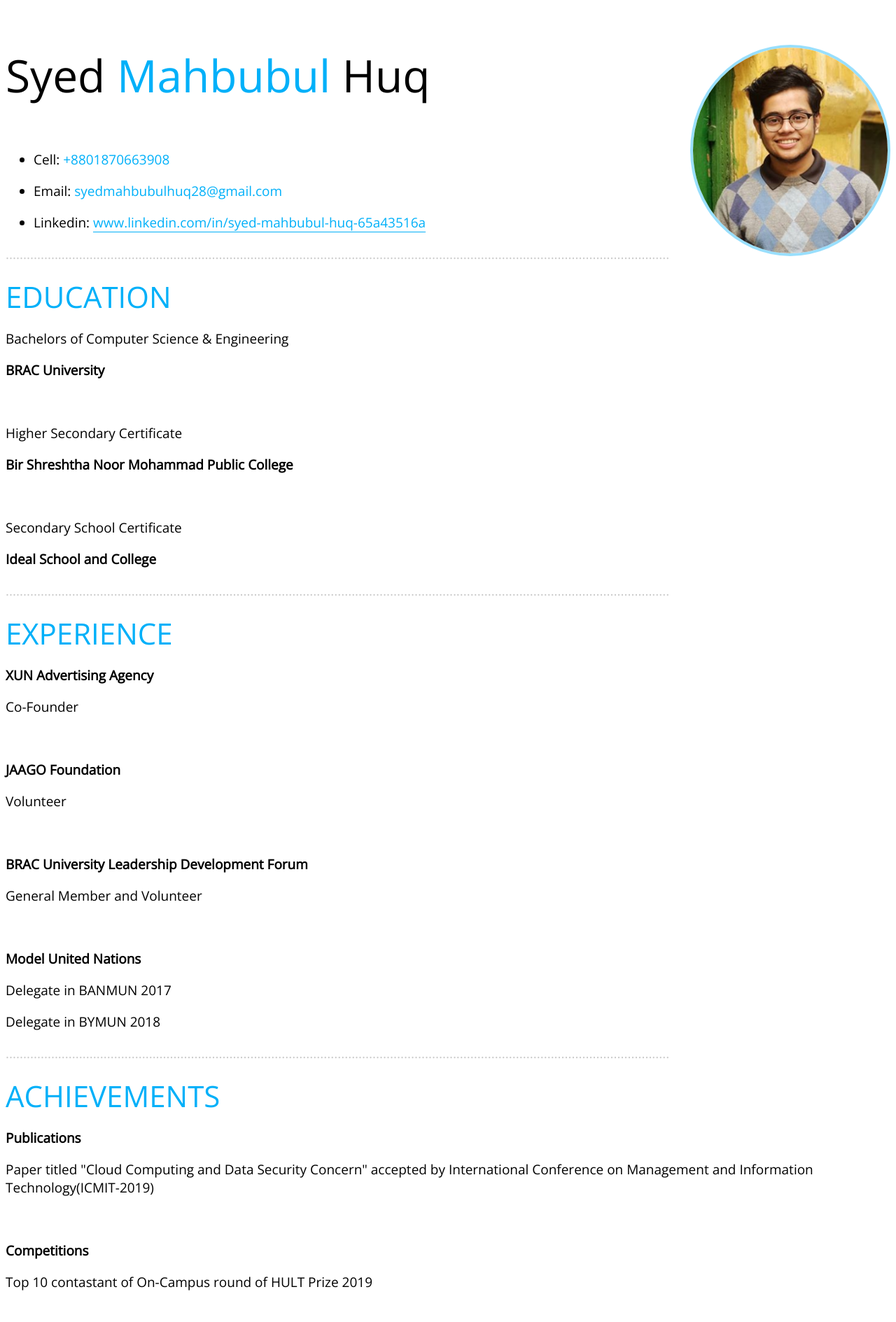
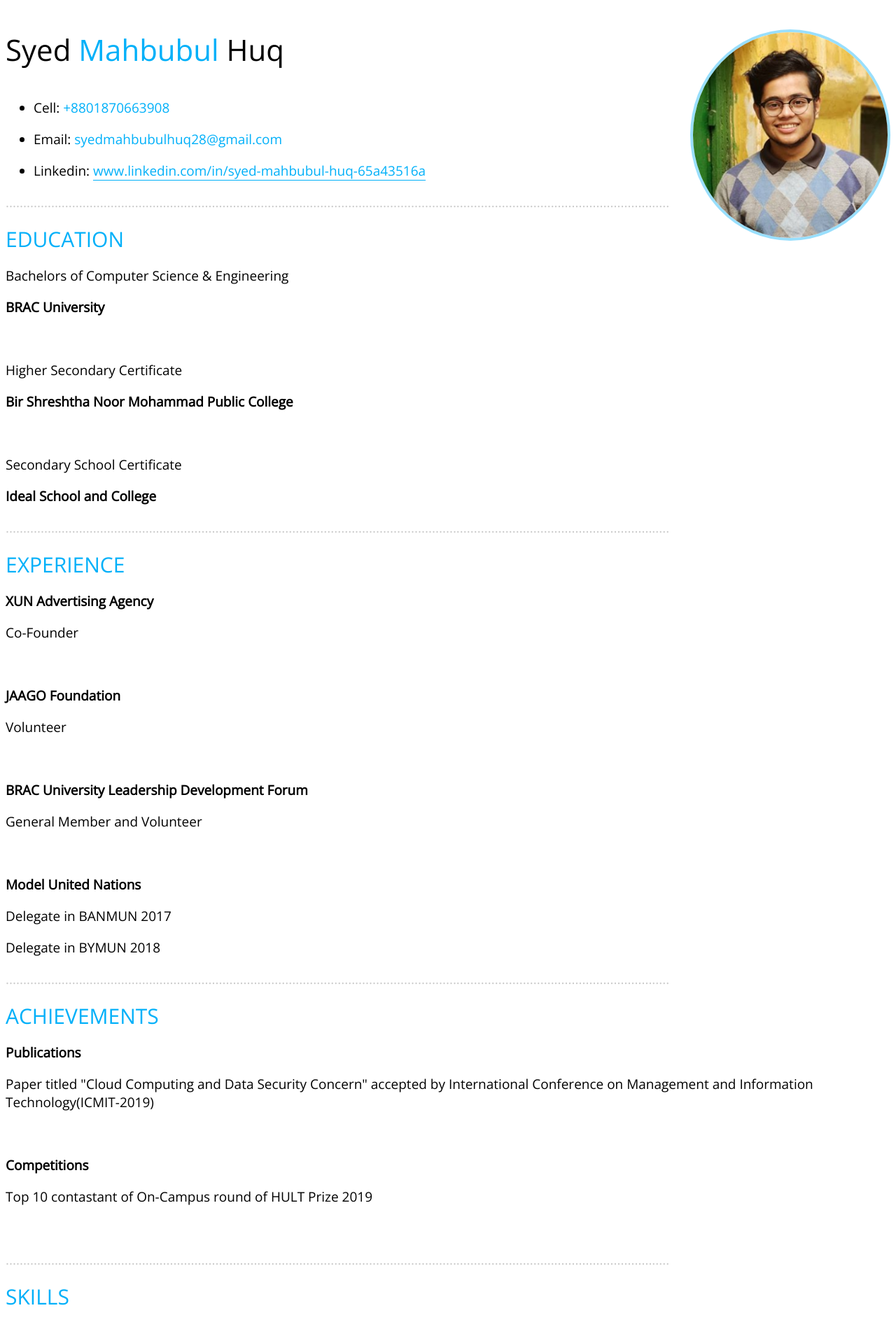
Before and after one commit to SyedHuq28/Assignment-01, a plain HTML site: page index.html in a window 1280 px wide. Shown: the top 1889 px of the page at 70% size. Drawn offline with nearby package versions, Linux system fonts and the light colour scheme.

Commit message:
Update index.html

```diff
--- a/index.html
+++ b/index.html
@@ -11,7 +11,7 @@
 	<link rel="shortcut icon" type="img/png" href="icon/mstile-150x150.png">
 </head>
 <body style = "font-family: 'Open Sans', sans-serif; font-size:19px;font-style:bold;">
-	<p style = "font-family: 'Open Sans', sans-serif; font-size:64px;font-style:bold;">Syed <span style = "color: #00B0F9"> Mahbubul </span> Huq</p>
+	<p style = "font-family: 'Open Sans', sans-serif; font-size:42px;font-style:bold;">Syed <span style = "color: #00B0F9"> Mahbubul </span> Huq</p>
 
 	<ul>
 		<p><li>Cell: <span style="color: #00B0F9 ">+8801870663908</span></li></p>
@@ -24,7 +24,7 @@
 	 <p style="color: #CBCBCB">
 	 ..............................................................................................................................................................................................
 	</p>
-	<p> <span style="font-size: 42px; font-style: bold; color:#00B0F9">EDUCATION </span></p>
+	<p> <span style="font-size: 30px; font-style: bold; color:#00B0F9">EDUCATION </span></p>
     <p>Bachelors of Computer Science & Engineering</p>
     <p><b>BRAC University</b></p>
     <br>
@@ -38,7 +38,7 @@
      <p style="color: #CBCBCB">
 	..............................................................................................................................................................................................
 	</p>
-	<p> <span style="font-size: 42px; font-style: bold; color:#00B0F9">EXPERIENCE</span></p>
+	<p> <span style="font-size: 30px; font-style: bold; color:#00B0F9">EXPERIENCE</span></p>
     <p><b>XUN Advertising Agency</b></p>
     <p>Co-Founder</p>
     <br>
@@ -53,7 +53,7 @@
     <p style="color: #CBCBCB">
 	..............................................................................................................................................................................................
 	</p>
-	<p> <span style="font-size: 42px; font-style: bold; color:#00B0F9">ACHIEVEMENTS </span></p>
+	<p> <span style="font-size: 30px; font-style: bold; color:#00B0F9">ACHIEVEMENTS </span></p>
 	<p><b>Publications</b></p>
     <p>Paper titled "Cloud Computing and Data Security Concern" accepted by International Conference on Management and Information Technology(ICMIT-2019)</p><br>
     <p><b>Competitions</b></p>
@@ -61,7 +61,7 @@
     <p style="color: #CBCBCB">
 	..............................................................................................................................................................................................
 	</p>
-	<p> <span style="font-size: 42px; font-style: bold; color:#00B0F9">SKILLS</span></p>
+	<p> <span style="font-size: 30px; font-style: bold; color:#00B0F9">SKILLS</span></p>
 	<p><b>Graphics Designing</b></p>
 	<p>Adobe Illustrator</p>
     <p>Adobe Photoshop</p><br>
@@ -81,7 +81,7 @@
 
     <p style="color: #CBCBCB">
 ..............................................................................................................................................................................................
-	</p><p> <span style="font-size: 42px; font-style: bold; color:#00B0F9">Personal Profile</span></p>
+	</p><p> <span style="font-size: 30px; font-style: bold; color:#00B0F9">Personal Profile</span></p>
 	<p><b>Father's Name:</b> Syed Monirul Huq</p>
 	<p><b>Mother's Name:</b> Rahela Chowdhury</p>
 	<p><b>Date of Birth:</b> 28.10.1999</p>
```
